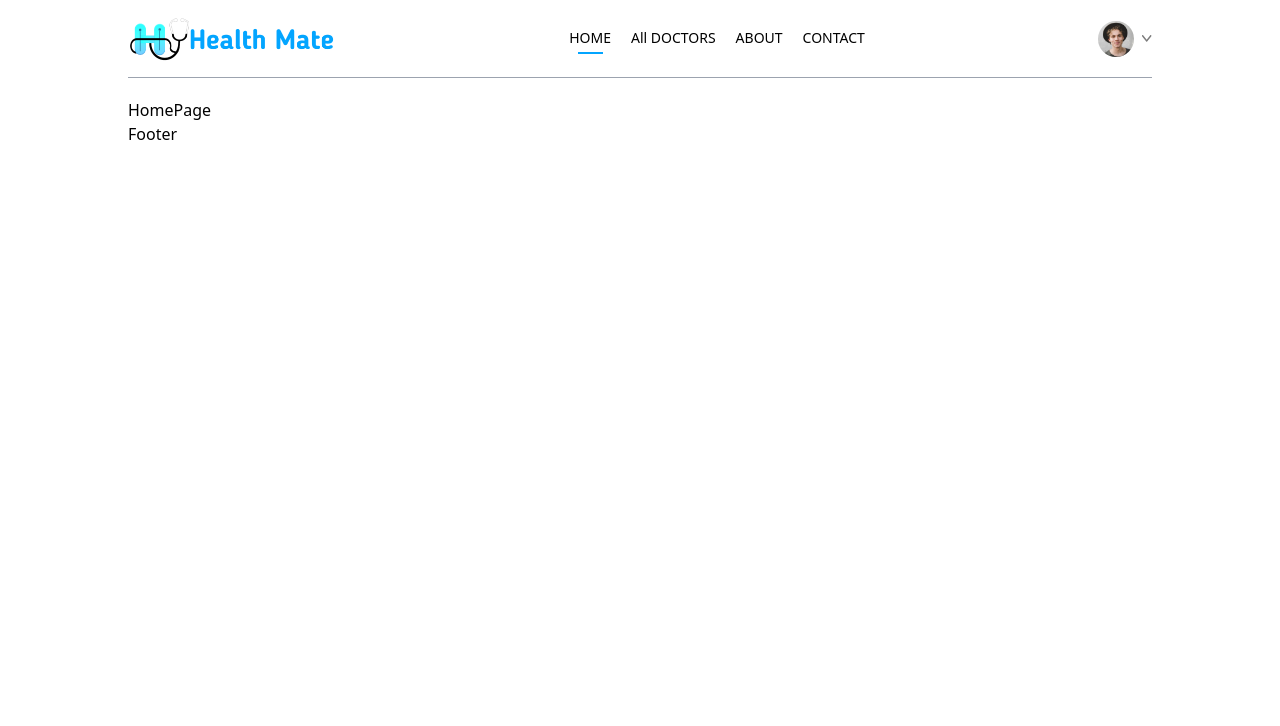
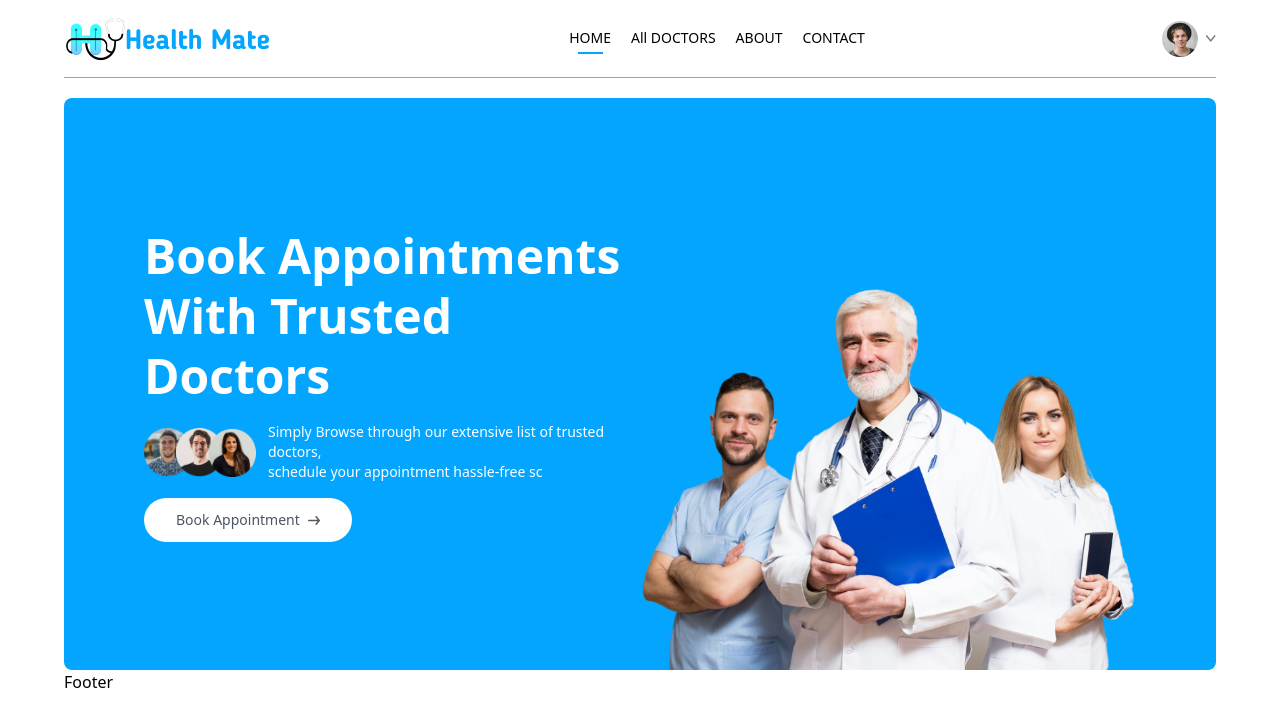
Before and after one commit to mjgupta9135/HealthMate, a React (Vite) app in the folder Frontend/: page / in a window 1280 px wide. Shown: the top 726 px of the page. Built offline with nearby package versions, Linux system fonts and the light colour scheme.

Commit message:
Completed Hero Section

```diff
--- a/Frontend/src/AppLayout.jsx
+++ b/Frontend/src/AppLayout.jsx
@@ -4,7 +4,7 @@
 import Footer from "./components/Footer";
 const AppLayout = () => {
   return (
-    <div className="mx-4 sm:mx-[10%]">
+    <div className="mx-4 sm:mx-[5%]">
       <Header />
       <Outlet />
       <Footer />
--- /dev/null
+++ b/Frontend/src/components/Hero.jsx
@@ -0,0 +1,40 @@
+import React from "react";
+import { assets } from "../assets/assets";
+
+const Hero = () => {
+  return (
+    <div className="flex flex-col md:flex-row flex-wrap bg-primary rounded-lg px-6 md:px-10 lg:px-20">
+      {/* Left Side */}
+      <div className="md:w-1/2 flex flex-col items-start justify-center gap-4 py-10 m:auto md:py-[10vw] md:mb[-30px] ">
+        <p className="text-3xl md:text-4xl lg:text-5xl text-white font-semibold leading-tight lg:leading-tight ">
+          Book Appointments <br /> With Trusted Doctors
+        </p>
+        <div className="flex flex-col md:flex-row items-center gap-3 text-white text-sm font-light ">
+          <img className="w-28" src={assets.group_profiles} alt="" />
+          <p>
+            Simply Browse through our extensive list of trusted doctors,{" "}
+            <br className="hidden sm:block" /> schedule your appointment
+            hassle-free sc
+          </p>
+        </div>
+        <a
+          className="flex items-center gap-2 bg-white px-8 py-3 rounded-full text-gray-600 text-sm m-auto md:m-0 hover:scale-105 transition-all duration-300"
+          href="#speciality"
+        >
+          Book Appointment
+          <img className="w-3" src={assets.arrow_icon} alt="" />
+        </a>
+      </div>
+      {/* Right Side */}
+      <div className="md:w-1/2 relative">
+        <img
+          className="w-full md:absolute bottom-0 h-auto rounded-lg"
+          src={assets.header_img}
+          alt=""
+        />
+      </div>
+    </div>
+  );
+};
+
+export default Hero;
--- a/Frontend/src/pages/Home.jsx
+++ b/Frontend/src/pages/Home.jsx
@@ -1,7 +1,11 @@
 import React from "react";
-
+import Hero from "../components/Hero";
 const Home = () => {
-  return <div>HomePage</div>;
+  return (
+    <div>
+      <Hero />
+    </div>
+  );
 };
 
 export default Home;
```
